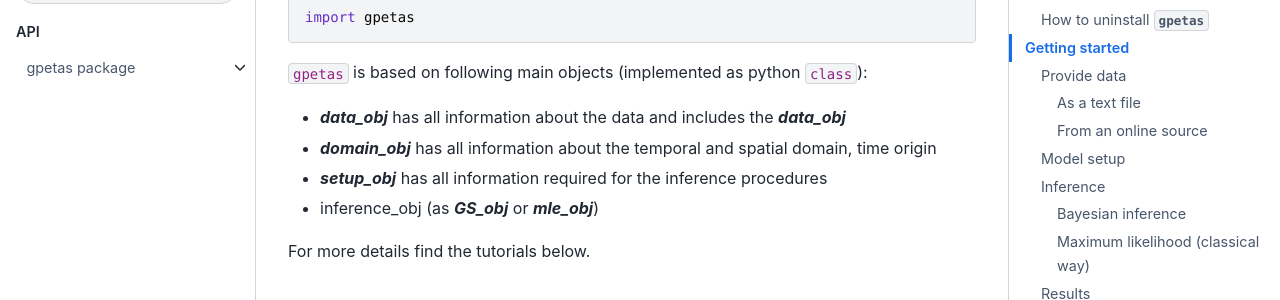
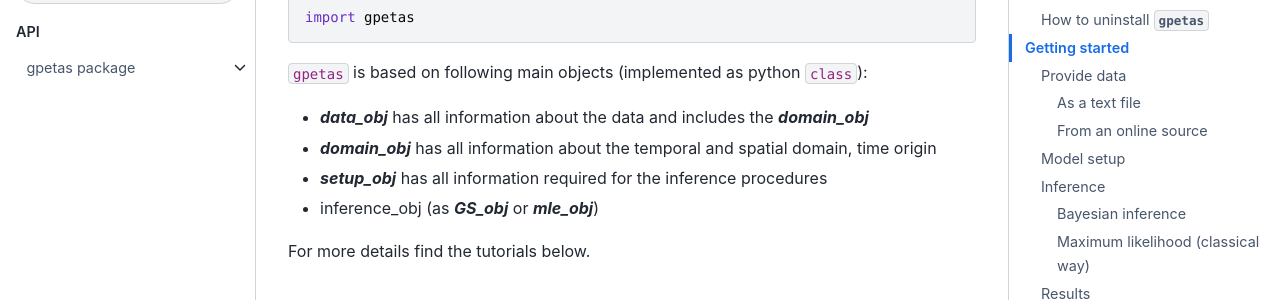
Before and after one commit to chris-molki/gpetas, a Sphinx documentation site: the page built from docs/source/README.md, in a window 1280 px wide and 900 px high, scrolled down 1469 px. Shown: the part 153-453 px from the top of the window. Built offline with Sphinx 7.4.7 and the Sphinx Book theme 1.1.4, drawn with Linux system fonts in a browser that asks for light colours.

Commit message:
update doc

````diff
--- a/docs/source/README.md
+++ b/docs/source/README.md
@@ -63,7 +63,7 @@ Then you can already get started:
 import gpetas
 ```
 ``gpetas`` is based on following main objects (implemented as python ``class``):
-* ***data_obj*** has all information about the data and includes the ***data_obj***
+* ***data_obj*** has all information about the data and includes the ***domain_obj***
 * ***domain_obj*** has all information about the temporal and spatial domain, time origin
 * ***setup_obj*** has all information required for the inference procedures
 * inference_obj (as ***GS_obj*** or ***mle_obj***)
````
